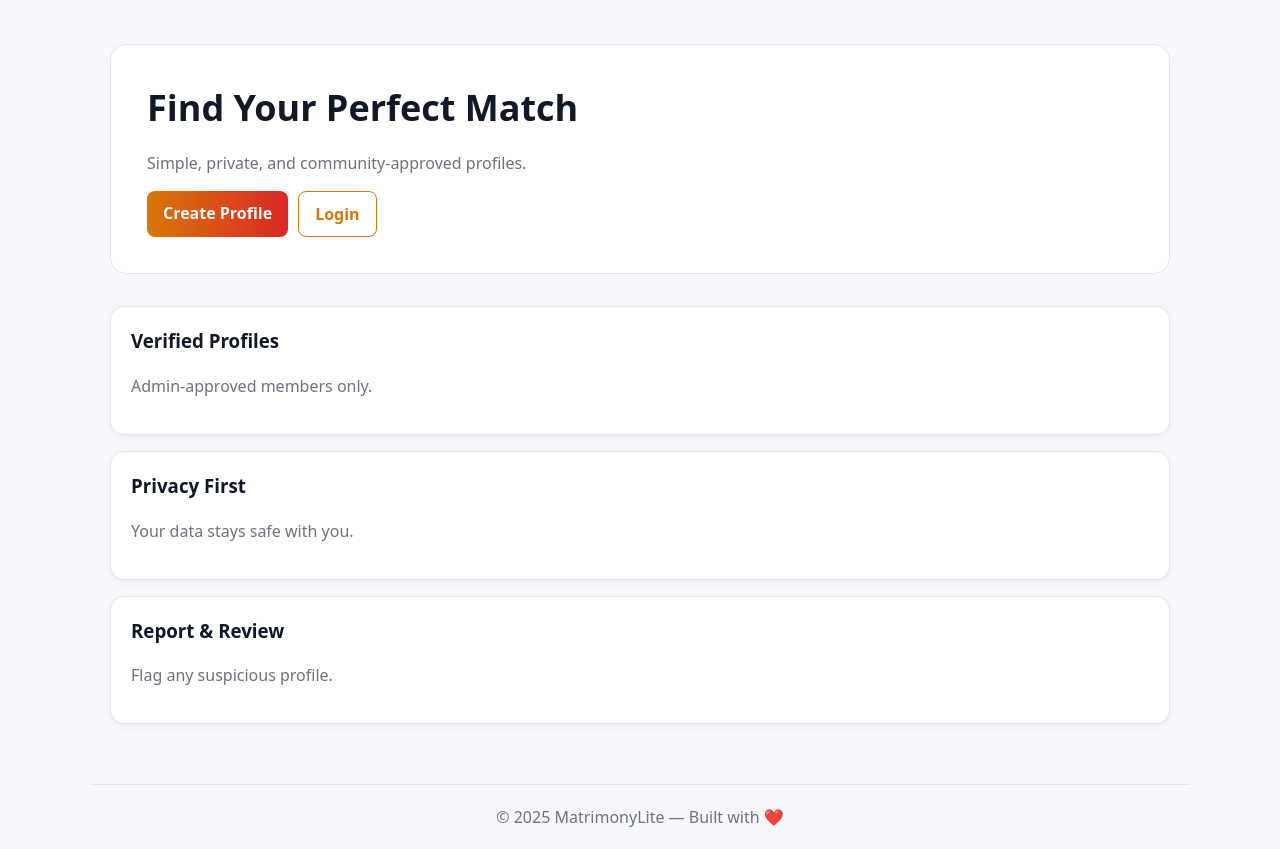
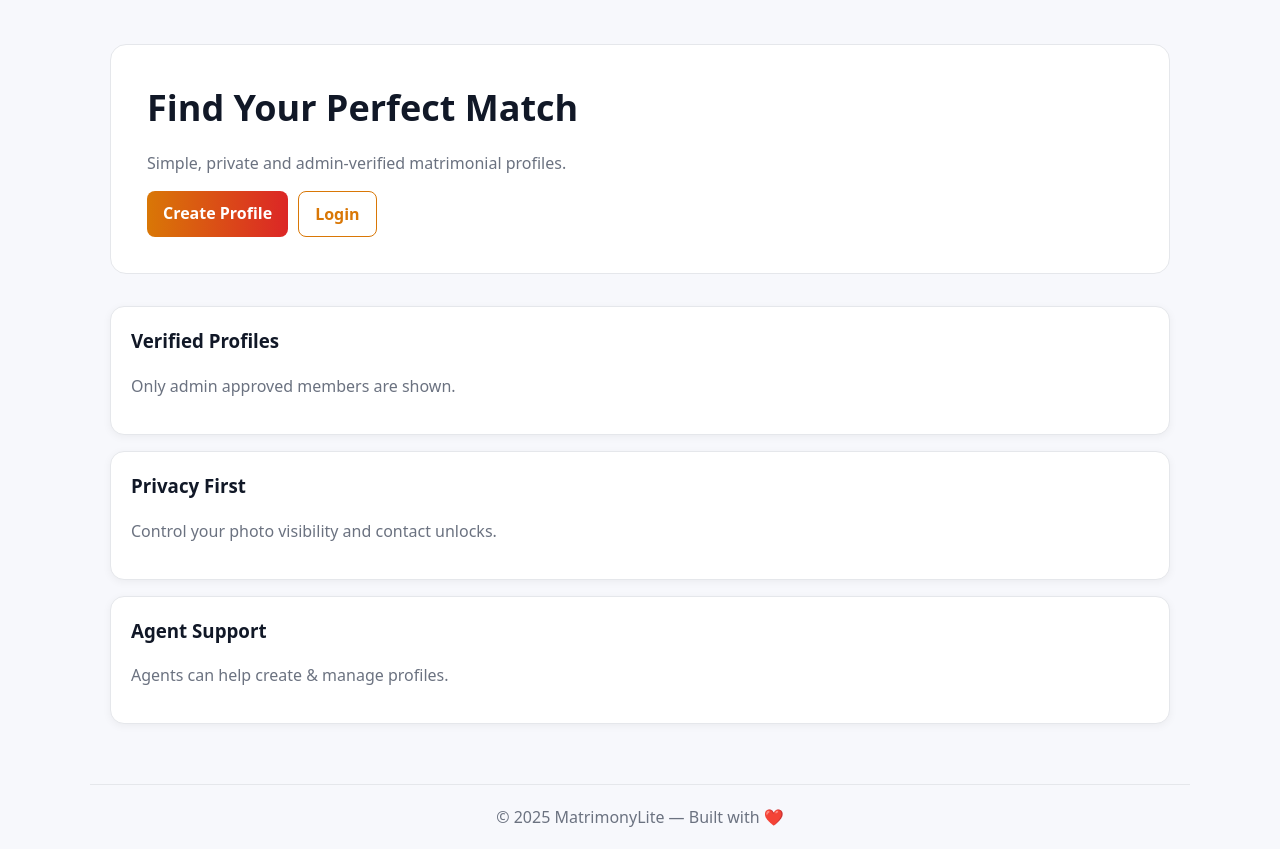
Before and after one commit to Amit1886/matrimony-app, a Flask app: template templates/index.html in a window 1280 px wide. Shown: the part 69-918 px from the top of the page. Run offline with Flask 3, Linux system fonts and the light colour scheme; the template is opened without the code that fills it, so the values that code supplies are empty.

Commit message:
Update index.html

```diff
--- a/templates/index.html
+++ b/templates/index.html
@@ -2,16 +2,27 @@
 {% block content %}
 <section class="hero">
   <h1>Find Your Perfect Match</h1>
-  <p class="muted">Simple, private, and community-approved profiles.</p>
+  <p class="muted">Simple, private and admin-verified matrimonial profiles.</p>
   <div class="actions">
-    <a href="{{ url_for('register') }}" class="btn">Create Profile</a>
-    <a href="{{ url_for('login') }}" class="btn btn-outline">Login</a>
+    <a class="btn" href="{{ url_for('register') }}">Create Profile</a>
+    <a class="btn btn-outline" href="{{ url_for('login') }}">Login</a>
   </div>
 </section>
 
 <section class="grid mt-32">
-  <div class="card"><h3>Verified Profiles</h3><p class="muted">Admin-approved members only.</p></div>
-  <div class="card"><h3>Privacy First</h3><p class="muted">Your data stays safe with you.</p></div>
-  <div class="card"><h3>Report & Review</h3><p class="muted">Flag any suspicious profile.</p></div>
+  <div class="card">
+    <h3>Verified Profiles</h3>
+    <p class="muted">Only admin approved members are shown.</p>
+  </div>
+
+  <div class="card">
+    <h3>Privacy First</h3>
+    <p class="muted">Control your photo visibility and contact unlocks.</p>
+  </div>
+
+  <div class="card">
+    <h3>Agent Support</h3>
+    <p class="muted">Agents can help create & manage profiles.</p>
+  </div>
 </section>
 {% endblock %}
```
